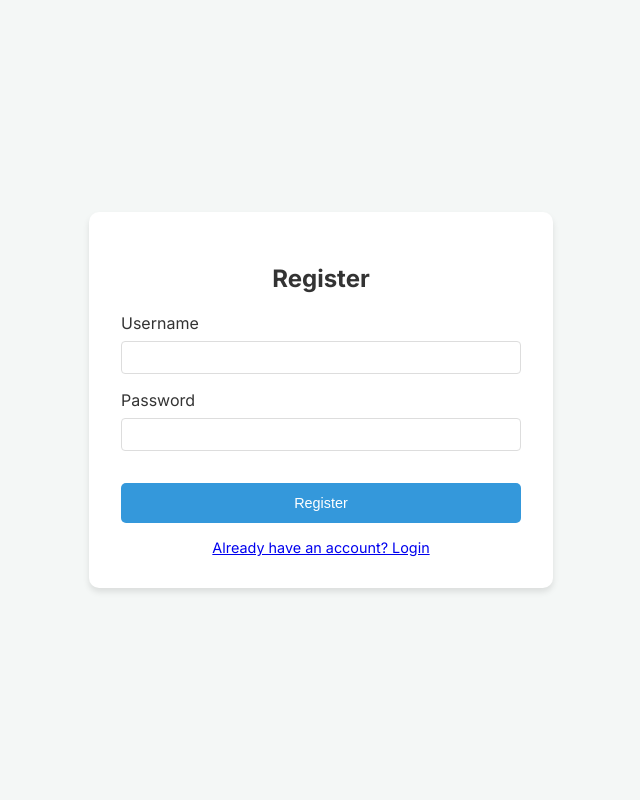
After one commit to udtmhr/Water-intake-wab-App, a Flask app: page /register in a window 1280 px wide. The commit adds this page. Shown: the whole page, without its empty margins (319-959 px from the left). Run offline with Flask 3, Linux system fonts and the light colour scheme.

Commit message:
Implement User Auth, LINE Notifications, and External Config

```diff
--- a/app.py
+++ b/app.py
@@ -1,59 +1,136 @@
-from flask import Flask, render_template, request, jsonify
+from flask import Flask, render_template, request, jsonify, redirect, url_for, flash
+from flask_login import LoginManager, login_user, login_required, logout_user, current_user
 from models import db, User, WaterLog
-from utils import calculate_daily_goal
+from utils import calculate_daily_goal, send_line_message
 from datetime import datetime, timedelta
 import os
+
+import os
+from dotenv import load_dotenv
+
+load_dotenv()
 
 app = Flask(__name__)
 app.config['SQLALCHEMY_DATABASE_URI'] = 'sqlite:///water_app.db'
 app.config['SQLALCHEMY_TRACK_MODIFICATIONS'] = False
+app.config['SECRET_KEY'] = os.getenv('SECRET_KEY', 'dev-key-fallback')
+app.config['LINE_CHANNEL_ACCESS_TOKEN'] = os.getenv('LINE_CHANNEL_ACCESS_TOKEN')
 
 db.init_app(app)
+login_manager = LoginManager()
+login_manager.init_app(app)
+login_manager.login_view = 'login'
+
+@login_manager.user_loader
+def load_user(user_id):
+    return User.query.get(int(user_id))
 
 with app.app_context():
     db.create_all()
 
 @app.route('/')
+@login_required
 def index():
     return render_template('index.html')
 
-@app.route('/api/settings', methods=['POST'])
+@app.route('/login', methods=['GET', 'POST'])
+def login():
+    if request.method == 'POST':
+        username = request.form.get('username')
+        password = request.form.get('password')
+        user = User.query.filter_by(username=username).first()
+        if user and user.check_password(password):
+            login_user(user)
+            return redirect(url_for('index'))
+        flash('Invalid username or password')
+    return render_template('login.html')
+
+@app.route('/register', methods=['GET', 'POST'])
+def register():
+    if request.method == 'POST':
+        username = request.form.get('username')
+        password = request.form.get('password')
+
+        if User.query.filter_by(username=username).first():
+            flash('Username already exists')
+            return redirect(url_for('register'))
+
+        user = User(username=username)
+        user.set_password(password)
+        db.session.add(user)
+        db.session.commit()
+        login_user(user)
+        return redirect(url_for('index'))
+    return render_template('register.html')
+
+@app.route('/logout')
+@login_required
+def logout():
+    logout_user()
+    return redirect(url_for('login'))
+
+@app.route('/api/settings', methods=['GET', 'POST'])
+@login_required
 def update_settings():
+    if request.method == 'GET':
+        return jsonify(current_user.to_dict())
+
     data = request.json
     height = data.get('height')
     weight = data.get('weight')
     age = data.get('age')
     gender = data.get('gender')
 
+    # LINE Settings
+    line_user_id = data.get('line_user_id')
+    # line_channel_token = data.get('line_channel_token') # No longer used per user
+
     if not all([height, weight, age, gender]):
         return jsonify({'error': 'Missing required fields'}), 400
 
     daily_goal = calculate_daily_goal(weight, age)
 
-    user = User.query.first()
-    if not user:
-        user = User(height=height, weight=weight, age=age, gender=gender, daily_goal=daily_goal)
-        db.session.add(user)
-    else:
-        user.height = height
-        user.weight = weight
-        user.age = age
-        user.gender = gender
-        user.daily_goal = daily_goal
+    current_user.height = height
+    current_user.weight = weight
+    current_user.age = age
+    current_user.gender = gender
+    current_user.daily_goal = daily_goal
+    current_user.line_user_id = line_user_id
+    # current_user.line_channel_token = line_channel_token
 
     db.session.commit()
     return jsonify({'message': 'Settings updated', 'daily_goal': daily_goal})
 
 @app.route('/api/intake', methods=['POST'])
+# Note: Sensor data might come from a device without auth cookie.
+# For MVP, we assume sensor sends data for a specific user or we use a token.
+# BUT, the request was "Place and Measure".
+# If the sensor is dumb, it might not know the user.
+# For now, let's assume the sensor mimics the logged-in user OR we just use the first user for sensor data if no auth.
+# However, to support multi-user properly, the sensor needs to identify the user.
+# Let's keep it simple: The sensor endpoint requires a user_id or username in the payload if not authenticated.
 def record_intake():
     data = request.json
     amount = data.get('amount')
     timestamp_val = data.get('timestamp')
+    username = data.get('username') # Optional if authenticated
 
     if amount is None:
         return jsonify({'error': 'Amount is required'}), 400
 
-    # If timestamp is provided, use it, otherwise use current time
+    target_user = current_user
+    if not target_user.is_authenticated:
+        target_user = None
+        if username:
+            target_user = User.query.filter_by(username=username).first()
+
+        # Fallback for single-user sensor simulation if only one user exists
+        if not target_user:
+             target_user = User.query.first()
+
+        if not target_user:
+            return jsonify({'error': 'User not found or not authenticated'}), 401
+
     if timestamp_val:
         try:
             timestamp = datetime.fromtimestamp(timestamp_val)
@@ -62,45 +139,76 @@ def record_intake():
     else:
         timestamp = datetime.utcnow()
 
-    log = WaterLog(amount=amount, timestamp=timestamp)
+    log = WaterLog(user_id=target_user.id, amount=amount, timestamp=timestamp)
     db.session.add(log)
     db.session.commit()
     return jsonify({'message': 'Intake recorded', 'amount': amount})
 
+@app.route('/api/intake', methods=['DELETE'])
+def reset_intake():
+    # For testing: Clear logs for the target user to simulate "no drink" state
+    data = request.json or {}
+    username = data.get('username')
+
+    target_user = current_user
+    if not target_user.is_authenticated:
+        target_user = None
+        if username:
+            target_user = User.query.filter_by(username=username).first()
+        if not target_user:
+             target_user = User.query.first()
+        if not target_user:
+            return jsonify({'error': 'User not found'}), 401
+
+    # Delete logs
+    WaterLog.query.filter_by(user_id=target_user.id).delete()
+    # Reset notification timer
+    target_user.last_notification_sent = None
+
+    db.session.commit()
+    return jsonify({'message': 'Water logs reset'})
+
 @app.route('/api/status', methods=['GET'])
+@login_required
 def get_status():
-    user = User.query.first()
-    if not user:
-        return jsonify({'configured': False})
-
     # Calculate total intake for today
     today_start = datetime.utcnow().replace(hour=0, minute=0, second=0, microsecond=0)
-    logs = WaterLog.query.filter(WaterLog.timestamp >= today_start).all()
+    logs = WaterLog.query.filter_by(user_id=current_user.id).filter(WaterLog.timestamp >= today_start).all()
     total_intake = sum(log.amount for log in logs)
 
-    # Calculate percentage
-    percentage = min(100, int((total_intake / user.daily_goal) * 100)) if user.daily_goal > 0 else 0
+    percentage = min(100, int((total_intake / current_user.daily_goal) * 100)) if current_user.daily_goal > 0 else 0
 
     # Check time since last drink
-    last_drink = WaterLog.query.order_by(WaterLog.timestamp.desc()).first()
+    last_drink = WaterLog.query.filter_by(user_id=current_user.id).order_by(WaterLog.timestamp.desc()).first()
     alert = False
     if last_drink:
         time_since_last = datetime.utcnow() - last_drink.timestamp
-        # Alert if more than 2 hours (7200 seconds)
-        if time_since_last.total_seconds() > 7200:
+        if time_since_last.total_seconds() > 7200: # 2 hours
             alert = True
-    else:
-        # If no drink today yet, check if it's been a while since start of day?
-        # Or just ignore until first drink? Let's say if no drink for 2 hours since waking up (assuming 8am start)
-        # For simplicity, let's just say if no logs at all, no alert yet.
-        pass
+
+            # LINE Notification Logic
+            if current_user.line_user_id and app.config['LINE_CHANNEL_ACCESS_TOKEN']:
+                # Check if we already sent a notification recently (e.g., in the last 2 hours)
+                last_sent = current_user.last_notification_sent
+                if not last_sent or (datetime.utcnow() - last_sent).total_seconds() > 7200:
+                    success = send_line_message(
+                        app.config['LINE_CHANNEL_ACCESS_TOKEN'],
+                        current_user.line_user_id,
+                        "水分をとりましょう！🚰 2時間以上経過しています。"
+                    )
+                    if success:
+                        current_user.last_notification_sent = datetime.utcnow()
+                        db.session.commit()
 
     return jsonify({
-        'configured': True,
-        'daily_goal': user.daily_goal,
+        'configured': current_user.height is not None,
+        'daily_goal': current_user.daily_goal,
         'current_intake': total_intake,
         'percentage': percentage,
-        'alert': alert
+        'percentage': percentage,
+        'alert': alert,
+        'username': current_user.username,
+        'line_configured': bool(current_user.line_user_id and app.config['LINE_CHANNEL_ACCESS_TOKEN'])
     })
 
 if __name__ == '__main__':
--- a/requirements.txt
+++ b/requirements.txt
@@ -1,3 +1,6 @@
 Flask
 SQLAlchemy
 Flask-SQLAlchemy
+requests
+Flask-Login
+python-dotenv
--- a/static/style.css
+++ b/static/style.css
@@ -48,6 +48,20 @@ button {
     cursor: pointer;
     font-size: 0.9rem;
     transition: background-color 0.3s;
+}
+
+.logout-btn {
+    background-color: #e74c3c;
+    color: white;
+    text-decoration: none;
+    padding: 0.5rem 1rem;
+    border-radius: 5px;
+    font-size: 0.9rem;
+    margin-left: 10px;
+}
+
+.logout-btn:hover {
+    background-color: #c0392b;
 }
 
 button:hover {
--- /dev/null
+++ b/templates/register.html
@@ -0,0 +1,86 @@
+<!DOCTYPE html>
+<html lang="ja">
+
+<head>
+    <meta charset="UTF-8">
+    <meta name="viewport" content="width=device-width, initial-scale=1.0">
+    <title>Register - Water Intake Tracker</title>
+    <link rel="stylesheet" href="{{ url_for('static', filename='style.css') }}">
+    <link href="https://fonts.googleapis.com/css2?family=Inter:wght@400;600;700&display=swap" rel="stylesheet">
+    <style>
+        body {
+            display: flex;
+            justify-content: center;
+            align-items: center;
+            height: 100vh;
+        }
+
+        .auth-container {
+            background: white;
+            padding: 2rem;
+            border-radius: 10px;
+            box-shadow: 0 4px 6px rgba(0, 0, 0, 0.1);
+            width: 100%;
+            max-width: 400px;
+            text-align: center;
+        }
+
+        .form-group {
+            margin-bottom: 1rem;
+            text-align: left;
+        }
+
+        .form-group label {
+            display: block;
+            margin-bottom: 0.5rem;
+        }
+
+        .form-group input {
+            width: 100%;
+            padding: 0.5rem;
+            border: 1px solid #ddd;
+            border-radius: 4px;
+        }
+
+        button {
+            width: 100%;
+            padding: 0.75rem;
+            margin-top: 1rem;
+        }
+
+        .link {
+            margin-top: 1rem;
+            display: block;
+            font-size: 0.9rem;
+        }
+    </style>
+</head>
+
+<body>
+    <div class="auth-container">
+        <h2>Register</h2>
+        {% with messages = get_flashed_messages() %}
+        {% if messages %}
+        <div style="color: red; margin-bottom: 1rem;">
+            {% for message in messages %}
+            <p>{{ message }}</p>
+            {% endfor %}
+        </div>
+        {% endif %}
+        {% endwith %}
+        <form method="POST">
+            <div class="form-group">
+                <label for="username">Username</label>
+                <input type="text" id="username" name="username" required>
+            </div>
+            <div class="form-group">
+                <label for="password">Password</label>
+                <input type="password" id="password" name="password" required>
+            </div>
+            <button type="submit">Register</button>
+        </form>
+        <a href="{{ url_for('login') }}" class="link">Already have an account? Login</a>
+    </div>
+</body>
+
+</html>
```
Also changed, not shown: models.py (+29 -7 lines), static/script.js (+20 -1 lines), templates/index.html (+20 -1 lines), templates/login.html (added, +45 -0 lines), test_line.py (added, +38 -0 lines), test_notification.py (added, +36 -0 lines), utils.py (+32 -0 lines), 2 other files.
